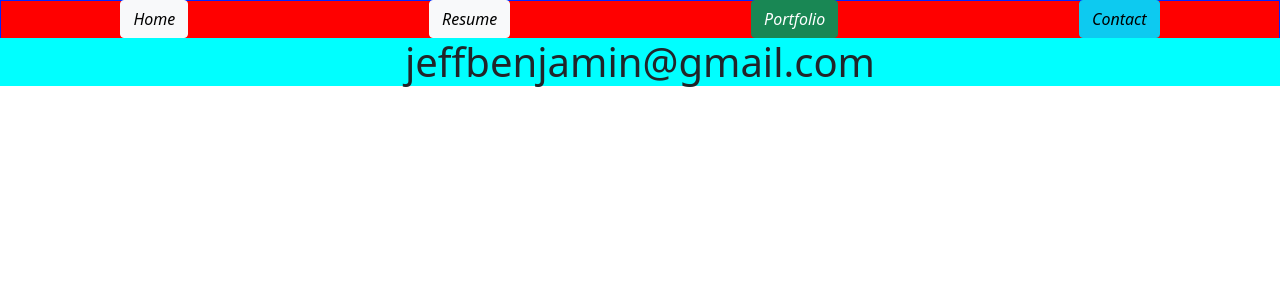
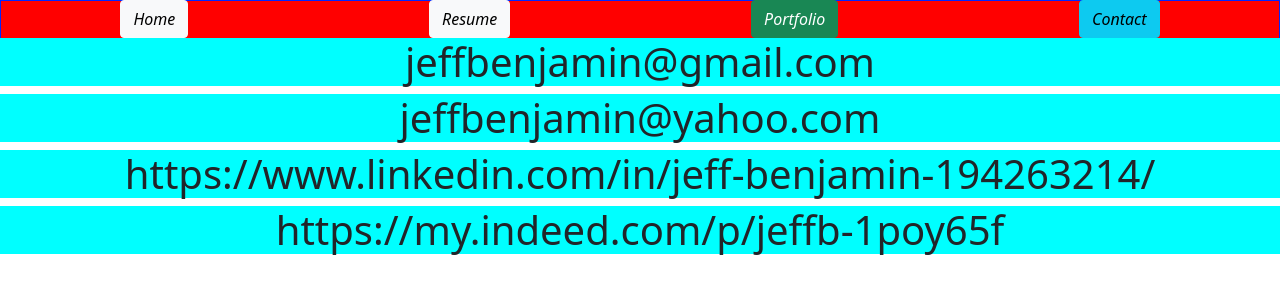
Before and after one commit to JMEN98/new-profile2, a React (Create React App) app: page /Contact in a window 1280 px wide. Shown: the top 300 px of the page. Built offline with nearby package versions, Linux system fonts and the light colour scheme.

Commit message:
add to contact

```diff
--- a/src/pages/Contact.js
+++ b/src/pages/Contact.js
@@ -5,6 +5,9 @@ function Contact (props){
   return (
   <div  className="contact">
     <h1> jeffbenjamin@gmail.com</h1>
+    <h1>jeffbenjamin@yahoo.com</h1>
+    <h1>https://www.linkedin.com/in/jeff-benjamin-194263214/ </h1>
+    <h1> https://my.indeed.com/p/jeffb-1poy65f</h1>
   </div>
 
   )
```
